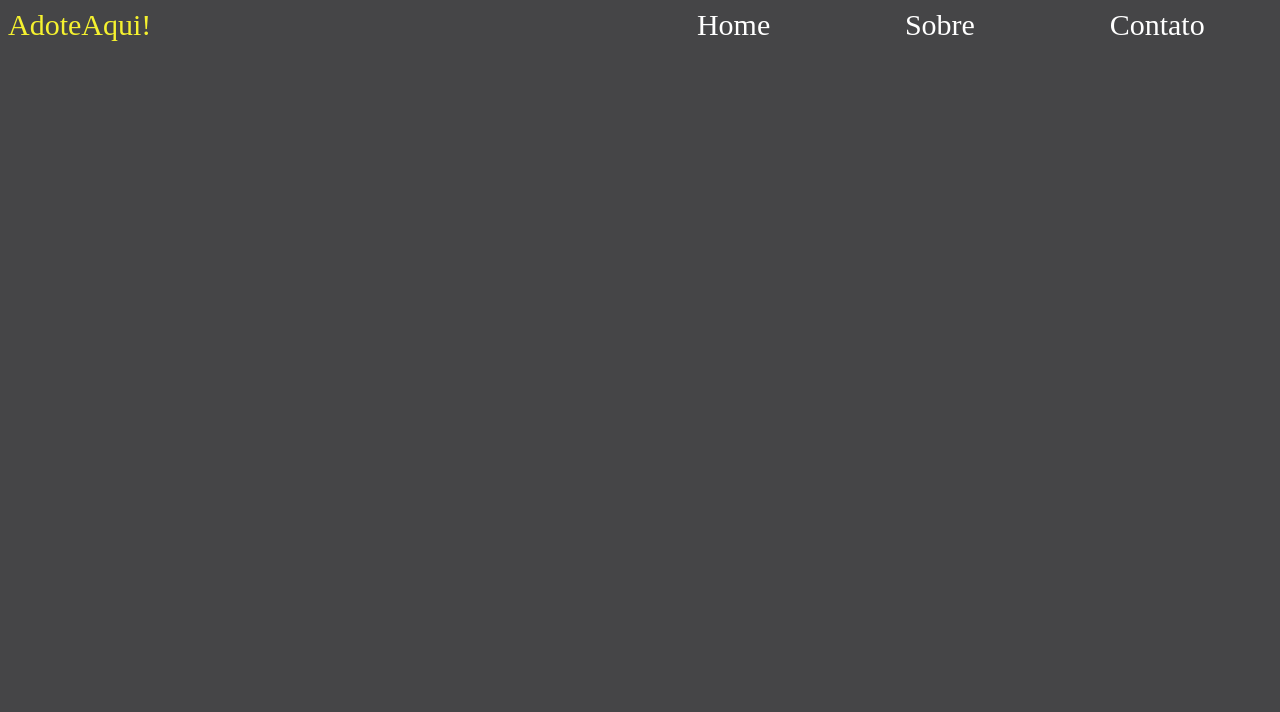
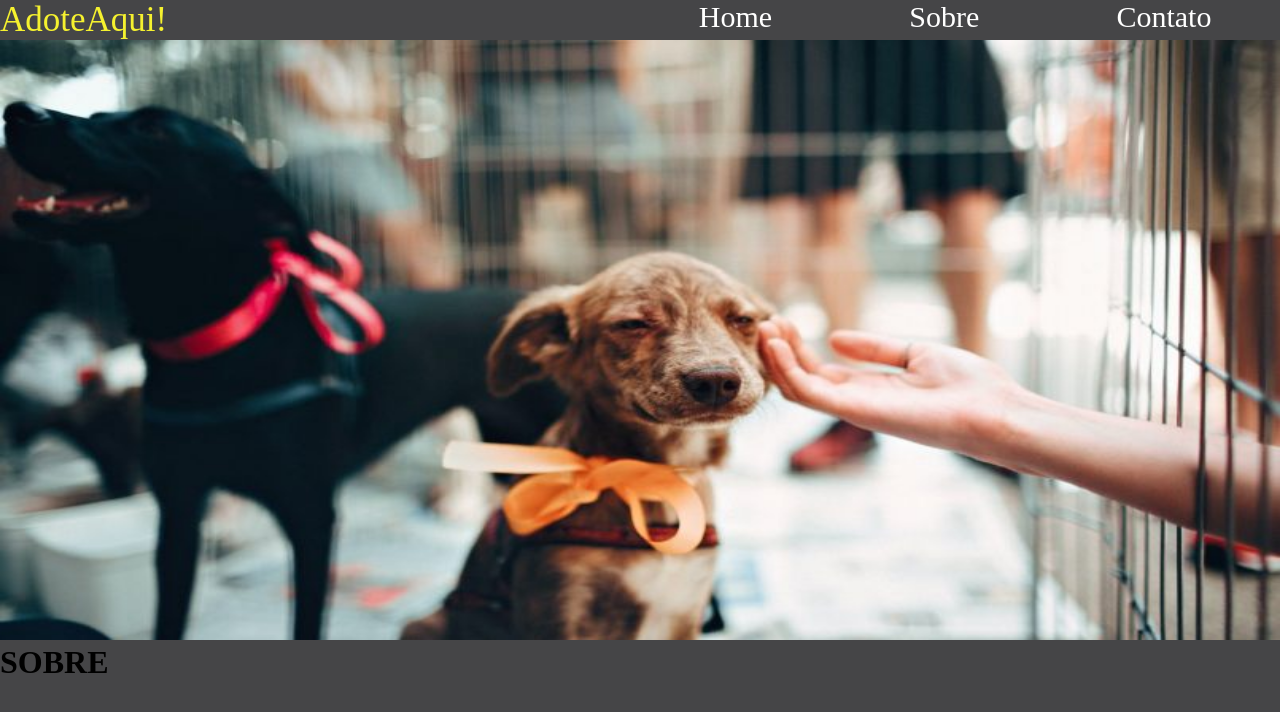
Before and after one commit to PamBarros/AdoteAqui, a plain HTML site: page index.html in a window 1280 px wide. Drawn offline with Linux system fonts and the light colour scheme; a web font is replaced by a local one.

Commit message:
alterações no arquivo

```diff
--- a/index.css
+++ b/index.css
@@ -7,6 +7,8 @@
 
 *{
     background-color: rgb(69, 69, 71);
+    margin: 0;
+    padding: 0;
 }
 
 .container{
@@ -15,7 +17,6 @@
     justify-content: center;
     width: 100%;
     height: 40px;
-    margin: 0;
 }
 
 .bloco{
@@ -71,9 +72,13 @@
     color: rgb(245, 241, 47);
 }
 
+img {
+    width: 100%;
+    height: 600px;
+}
 
 
-@media (max-width: 700px) {
+@media (max-width: 600px) {
 
     .container{
         flex-direction: column;
--- a/index.html
+++ b/index.html
@@ -23,5 +23,13 @@
 
     </div>
 
+    <img src="pets2.jpg">
+
+    <div class="sobre">
+        <h1>SOBRE</h1>
+
+        <p> </p>
+    </div>
+
 </body>
 </html>
```
Also changed, not shown: pets2.jpg (added).
